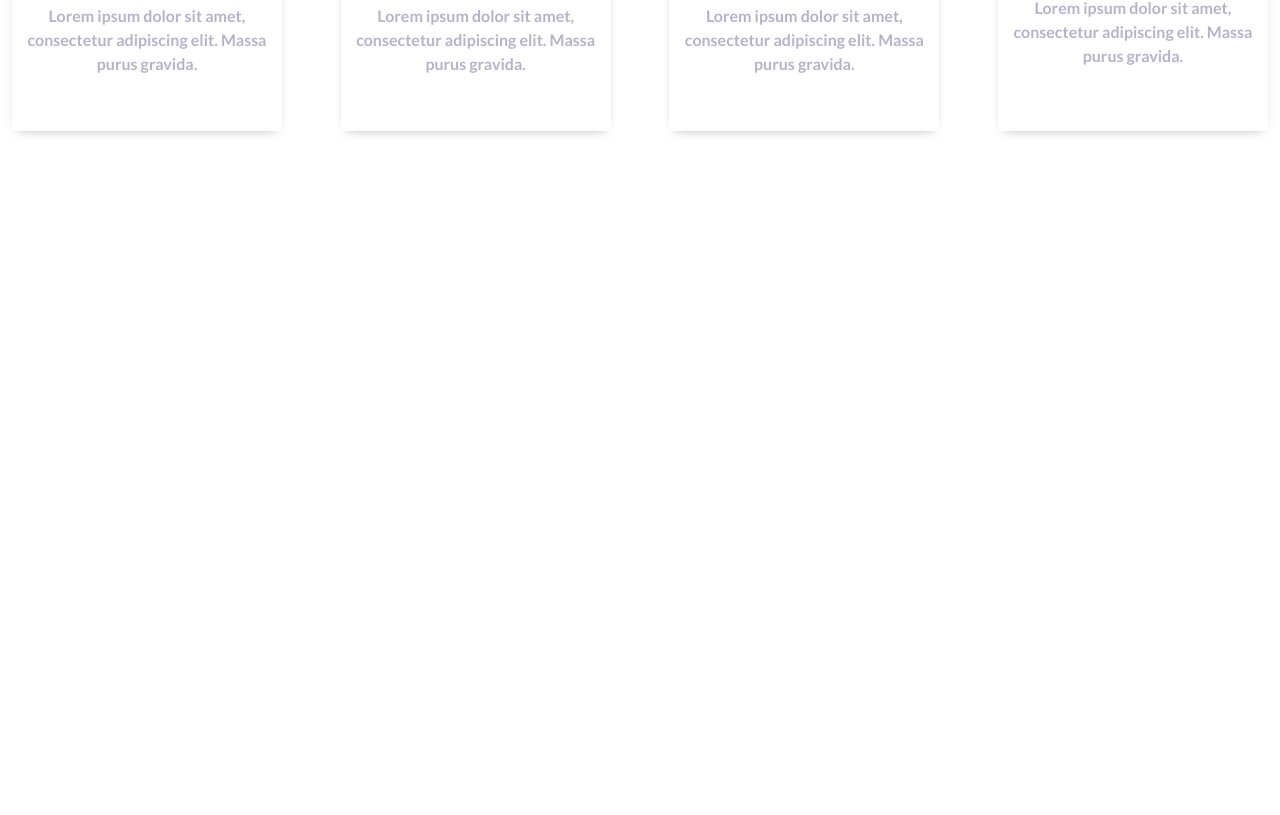
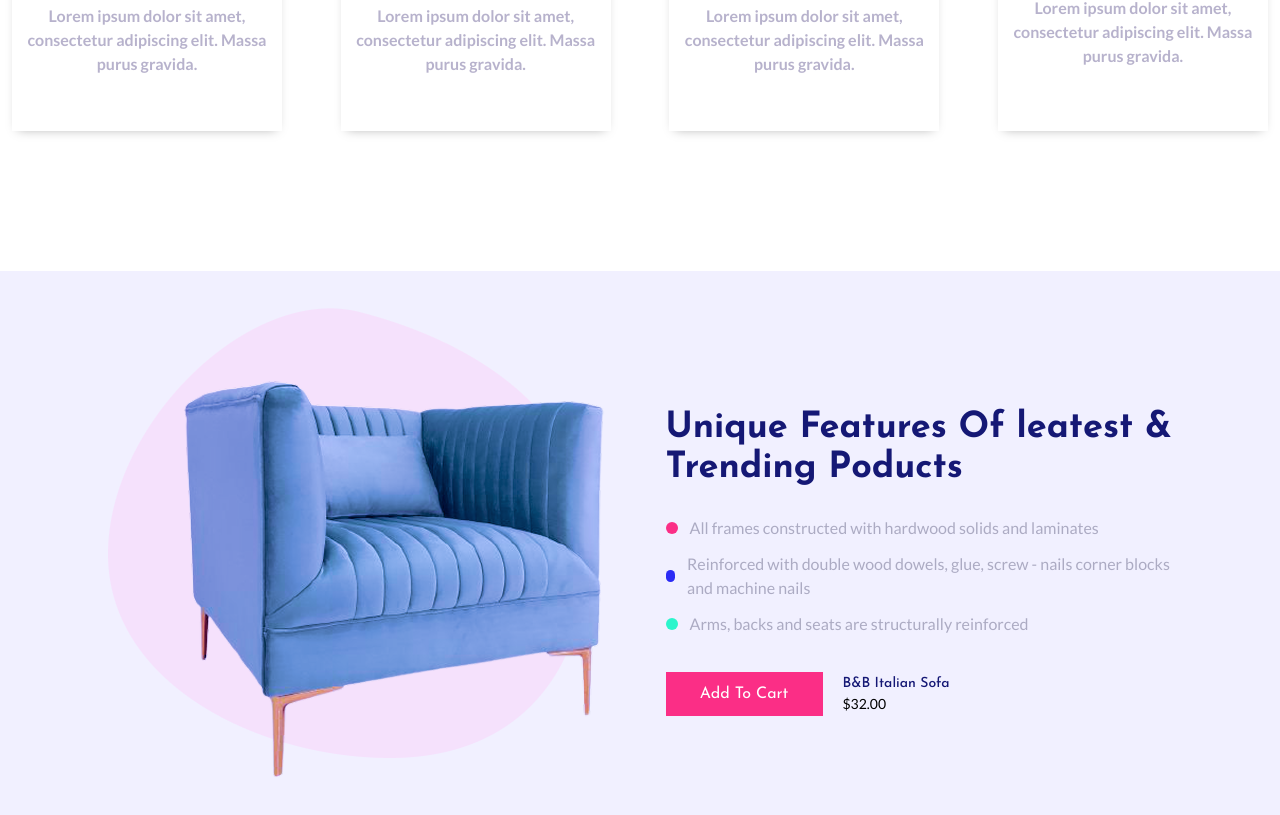
Before and after one commit to codexmish/Hekto, a React (Vite) app: page / in a window 1280 px wide. Shown: the part 1623-2438 px from the top of the page. Before the commit the page ends 1894 px from the top, so only its background shows below. Built offline with nearby package versions, Linux system fonts and the light colour scheme; no server answers; a web font is replaced by a local one.

Commit message:
bottom banner added with res

```diff
--- /dev/null
+++ b/src/Components/BottomBanner.jsx
@@ -0,0 +1,65 @@
+import React from "react";
+import sofa from "../assets/images/sofa copy.png";
+
+const BottomBanner = () => {
+  return (
+    <>
+    <section className="bg-[#F1F0FF] py-4">
+      <div className="container flex flex-wrap items-center justify-center px-3 lg:px-0">
+        <div className="img">
+          <img src={sofa} alt="sofa" />
+        </div>
+
+        <div className="text-con lg:w-[507px]">
+          <h2 className="text-xl lg:text-4xl text-navyBlue font-bold font-josefin">
+            Unique Features Of leatest & Trending Poducts
+          </h2>
+          <div className="small-text flex flex-col gap-3 mt-7 mb-9">
+            <div className="text-1 flex items-center gap-3">
+              <div className="w-2 lg:w-3 h-2 lg:h-3 rounded-full bg-themePink"></div>
+              <p className="text-sm lg:text-base text-[#ACABC3] font-medium font-lato">
+                All frames constructed with hardwood solids and laminates
+              </p>
+            </div>
+
+            <div className="text-1 flex items-center gap-3">
+              <div className="w-2 lg:w-3 h-2 lg:h-3 rounded-full bg-[#2B2BF5]"></div>
+              <p className="text-sm lg:text-base text-[#ACABC3] font-medium font-lato">
+                Reinforced with double wood dowels, glue, screw - nails corner
+                blocks and machine nails
+              </p>
+            </div>
+
+            <div className="text-1 flex items-center gap-3">
+              <div className="w-2 lg:w-3 h-2 lg:h-3 rounded-full bg-[#2BF5CC]"></div>
+              <p className="text-sm lg:text-base text-[#ACABC3] font-medium font-lato">
+                Arms, backs and seats are structurally reinforced
+              </p>
+            </div>
+          </div>
+
+          <div className="flex items-center gap-5">
+            <div>
+              <button className="text-sm lg:text-base text-white font-normal font-josefin w-30 lg:w-[157px] h-9 lg:h-11 flex items-center justify-center bg-themePink">
+                Add To Cart
+              </button>
+            </div>
+
+            <div className="">
+              <h3 className="text-xs lg:text-sm text-navyBlue font-medium font-josefin">
+                B&B Italian Sofa{" "}
+              </h3>
+              <h3 className="text-xs lg:text-sm text-black font-normal font-lato">
+                $32.00
+              </h3>
+            </div>
+          </div>
+        </div>
+      </div>
+
+    </section>
+    </>
+  );
+};
+
+export default BottomBanner;
--- a/src/pages/Home.jsx
+++ b/src/pages/Home.jsx
@@ -3,6 +3,7 @@ import Banner from "../Components/Banner";
 import Featuredproduct from "../Components/Featuredproduct";
 import LatestProducts from "../Components/LatestProducts";
 import Offers from "../Components/Offers";
+import BottomBanner from "../Components/BottomBanner";
 
 const Home = () => {
   return (
@@ -12,6 +13,7 @@ const Home = () => {
         <Featuredproduct />
         <LatestProducts />
         <Offers/>
+        <BottomBanner/>
       </div>
     </>
   );
```
Also changed, not shown: src/assets/images/sofa copy.png (added).
